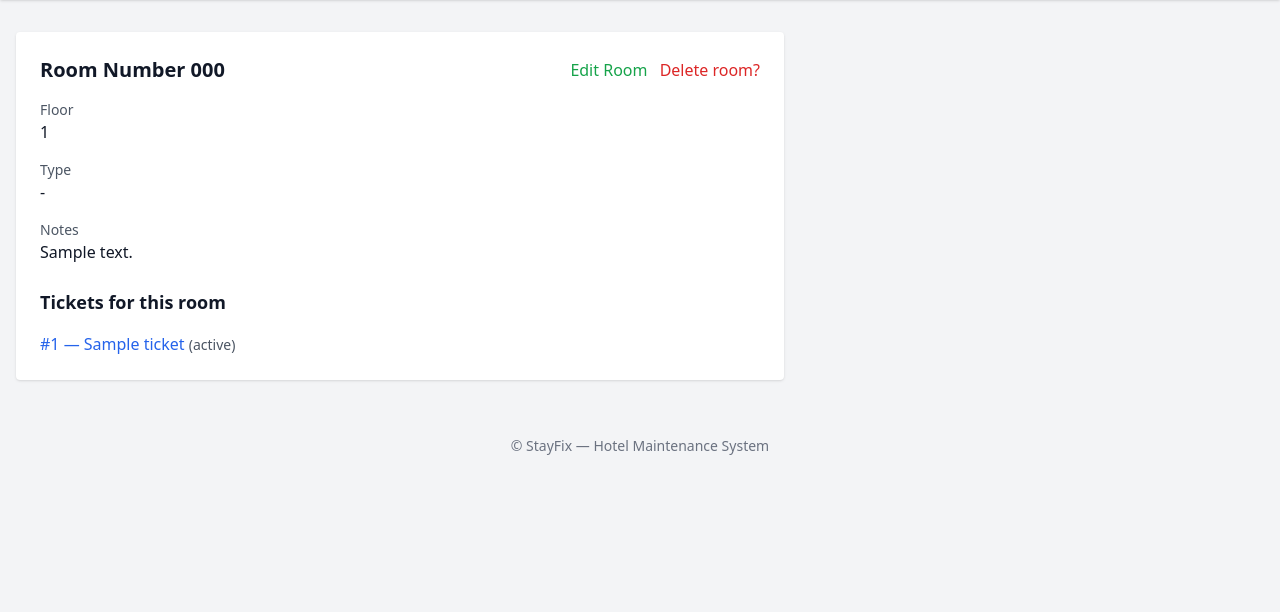
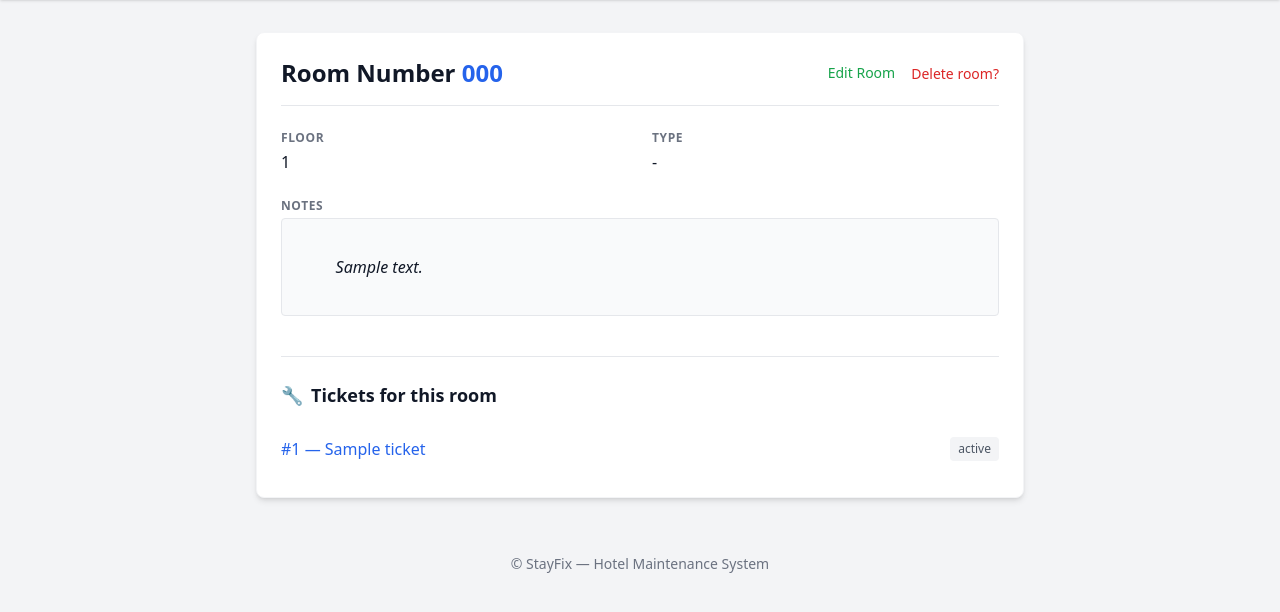
Before and after one commit to HIBARI102/Web_with_Flask, a Flask app: page /rooms/1 in a window 1280 px wide. Shown: the part 60-672 px from the top of the page. Run offline with Flask 3, Linux system fonts and the light colour scheme; tables that the repository leaves empty hold one stand-in row (values such as "Sample post"); some libraries are stand-ins or nearby versions.

Commit message:
style: add dark mode support to detail

```diff
--- a/app/templates/rooms/detail.html
+++ b/app/templates/rooms/detail.html
@@ -1,42 +1,65 @@
 {% extends 'base.html' %}
 
 {% block content %}
-<div class="bg-white p-6 rounded shadow max-w-3xl">
-  <div class="flex items-center justify-between">
-    <h2 class="text-xl font-semibold">{{ t('room_number') }} {{ room.number }}</h2>
-    <div class="space-x-2">
-      <a href="/rooms/{{ room.id }}/edit" class="text-green-600">{{ t('edit_room') }}</a>
+<div class="bg-white dark:bg-gray-800 p-6 rounded-lg shadow-md border border-gray-100 dark:border-gray-700 max-w-3xl mx-auto transition-colors">
+  <div class="flex items-center justify-between border-b dark:border-gray-700 pb-4">
+    <h2 class="text-2xl font-bold text-gray-900 dark:text-white">
+        {{ t('room_number') }} <span class="text-blue-600 dark:text-blue-400">{{ room.number }}</span>
+    </h2>
+    <div class="flex items-center space-x-4">
+      <a href="/rooms/{{ room.id }}/edit" class="text-sm font-medium text-green-600 dark:text-green-400 hover:underline">
+          {{ t('edit_room') }}
+      </a>
       <form action="/rooms/{{ room.id }}/delete" method="post" class="inline">
-        <button class="text-red-600" onclick="return confirm('{{ t('delete_room_confirm') }}')">{{ t('delete_room_confirm') }}</button>
+        <button class="text-sm font-medium text-red-600 dark:text-red-400 hover:underline"
+                onclick="return confirm('{{ t('delete_room_confirm') }}')">
+            {{ t('delete_room_confirm') }}
+        </button>
       </form>
     </div>
   </div>
 
-  <div class="mt-4">
-    <p class="text-sm text-gray-600">{{ t('floor') }}</p>
-    <p class="font-medium">{{ room.floor or '-' }}</p>
+  <div class="mt-6 grid grid-cols-1 md:grid-cols-2 gap-6">
+    <div>
+      <p class="text-xs uppercase tracking-wider font-semibold text-gray-500 dark:text-gray-400">{{ t('floor') }}</p>
+      <p class="mt-1 font-medium text-gray-900 dark:text-gray-200">{{ room.floor or '-' }}</p>
+    </div>
 
-    <p class="mt-4 text-sm text-gray-600">{{ t('type') }}</p>
-    <p class="font-medium">{{ room.type or '-' }}</p>
+    <div>
+      <p class="text-xs uppercase tracking-wider font-semibold text-gray-500 dark:text-gray-400">{{ t('type') }}</p>
+      <p class="mt-1 font-medium text-gray-900 dark:text-gray-200">{{ room.type or '-' }}</p>
+    </div>
 
-    <p class="mt-4 text-sm text-gray-600">{{ t('notes') }}</p>
-    <p class="font-medium whitespace-pre-wrap">{{ room.notes or '-' }}</p>
+    <div class="md:col-span-2">
+      <p class="text-xs uppercase tracking-wider font-semibold text-gray-500 dark:text-gray-400">{{ t('notes') }}</p>
+      <p class="mt-1 font-medium text-gray-900 dark:text-gray-200 whitespace-pre-wrap bg-gray-50 dark:bg-gray-900/50 p-3 rounded border dark:border-gray-700 italic">
+          {{ room.notes or '-' }}
+      </p>
+    </div>
   </div>
 
-  <div class="mt-6">
-    <h3 class="text-lg font-semibold">{{ t('tickets_for_room') }}</h3>
+  <div class="mt-10 pt-6 border-t dark:border-gray-700">
+    <h3 class="text-lg font-semibold text-gray-900 dark:text-white flex items-center">
+        <span class="mr-2">🔧</span> {{ t('tickets_for_room') }}
+    </h3>
     <div class="mt-4">
       {% if tickets %}
-        <ul class="space-y-2">
+        <ul class="divide-y dark:divide-gray-700">
           {% for t in tickets %}
-            <li>
-              <a href="/tickets/{{ t.id }}" class="text-blue-600">#{{ t.id }} — {{ t.title }}</a>
-              <span class="text-sm text-gray-600">({{ t.status }})</span>
+            <li class="py-3 flex items-center justify-between">
+              <a href="/tickets/{{ t.id }}" class="text-blue-600 dark:text-blue-400 hover:underline font-medium">
+                  #{{ t.id }} — {{ t.title }}
+              </a>
+              <span class="px-2 py-1 text-xs font-medium rounded bg-gray-100 dark:bg-gray-700 text-gray-600 dark:text-gray-300">
+                  {{ t.status }}
+              </span>
             </li>
           {% endfor %}
         </ul>
       {% else %}
-        <p class="text-sm text-gray-600">{{ t('no_tickets') }}</p>
+        <p class="text-sm text-gray-500 dark:text-gray-400 italic bg-gray-50 dark:bg-gray-900/30 p-4 rounded text-center border border-dashed dark:border-gray-700">
+            {{ t('no_tickets') }}
+        </p>
       {% endif %}
     </div>
   </div>
```
